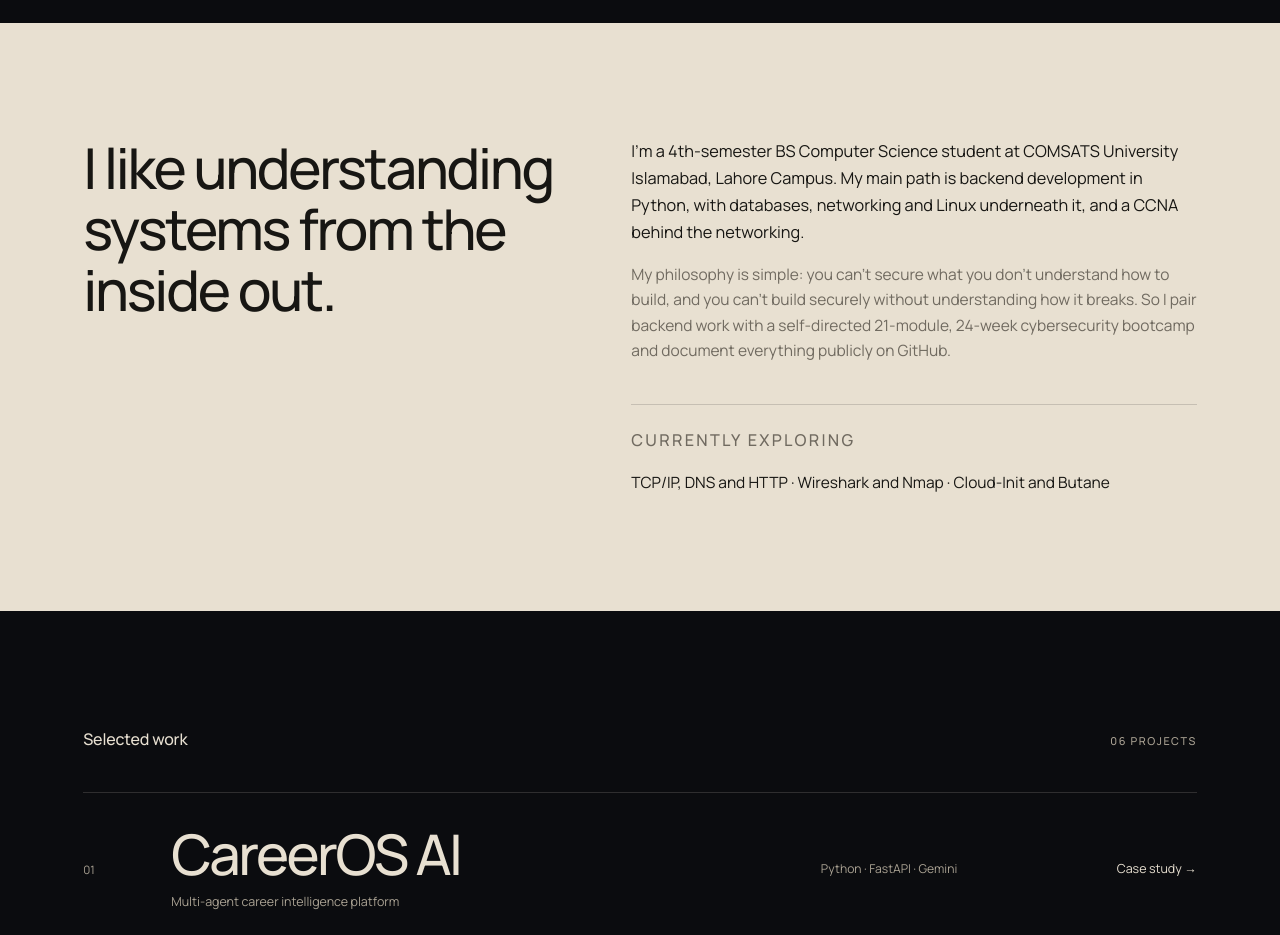
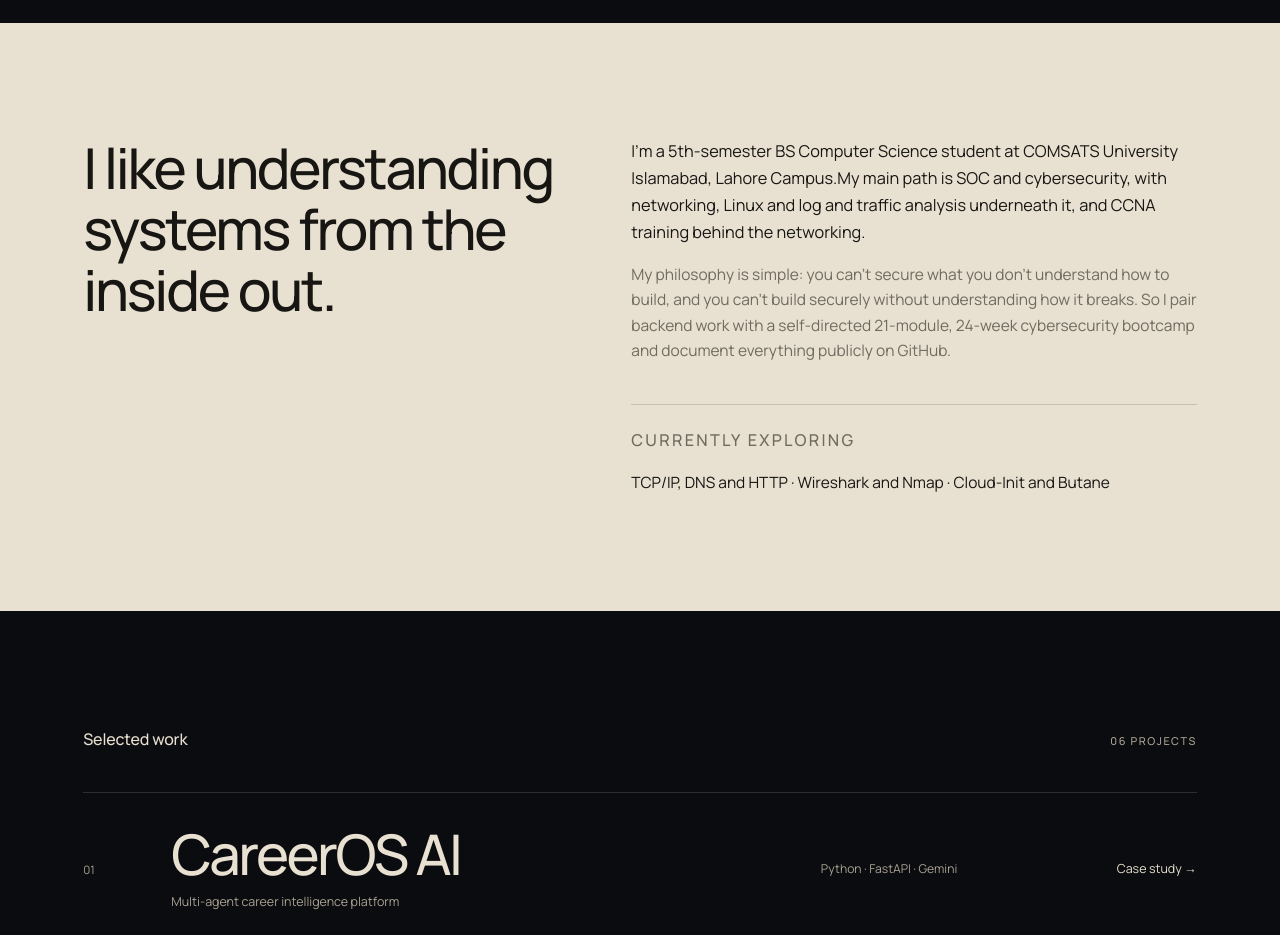
Before and after one commit to AhmerIjaz639/AhmerIjaz_portfolio-, a plain HTML site: page index.html in a window 1280 px wide. Shown: the part 840-1775 px from the top of the page. Drawn offline with Linux system fonts and the light colour scheme.

Commit message:
Update index.html

```diff
--- a/index.html
+++ b/index.html
@@ -37,7 +37,7 @@
 <section id="about" class="lt"><div class="wrap g2">
   <h2 class="stmt rv">I like understanding systems from the inside out.</h2>
   <div class="rv">
-    <p>I'm a 4th-semester BS Computer Science student at COMSATS University Islamabad, Lahore Campus. My main path is backend development in Python, with databases, networking and Linux underneath it, and a CCNA behind the networking.</p>
+    <p>I'm a 5th-semester BS Computer Science student at COMSATS University Islamabad, Lahore Campus.My main path is SOC and cybersecurity, with networking, Linux and log and traffic analysis underneath it, and CCNA training behind the networking.</p>
     <p class="mu">My philosophy is simple: you can't secure what you don't understand how to build, and you can't build securely without understanding how it breaks. So I pair backend work with a self-directed 21-module, 24-week cybersecurity bootcamp and document everything publicly on GitHub.</p>
     <div class="now"><p class="lbl">Currently exploring</p><p id="now"></p></div>
   </div>
```
